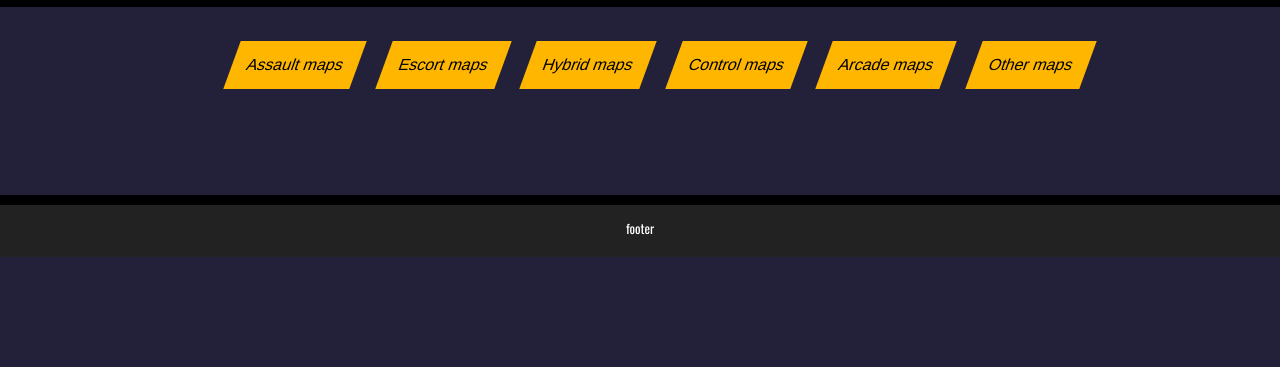
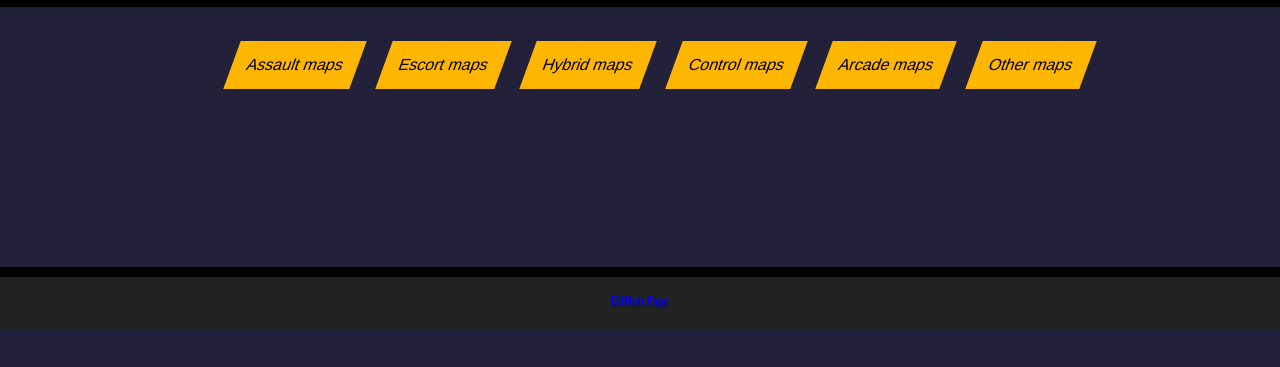
Before and after one commit to DragonHeart000/Overwatch-Bug-Tracker, a plain HTML site: page index.html in a window 1280 px wide. Shown: the part 203-570 px from the top of the page. Drawn offline with nearby package versions, Linux system fonts and the light colour scheme.

Commit message:
Updated footer to have github page

```diff
--- a/index.html
+++ b/index.html
@@ -90,13 +90,18 @@
 
 
 </div>
+<br><br>
+
+<div id="mapDiv">
+
+</div>
 
 <br><br><br><br>
 
 
 <div id="foot">
 	<divline></divline>
-	<span>footer</span>
+	<span><a href="https://github.com/DragonHeart000/Overwatch-Bug-Tracker">GitHub Page</a></span>
 </div>
 
 
```
